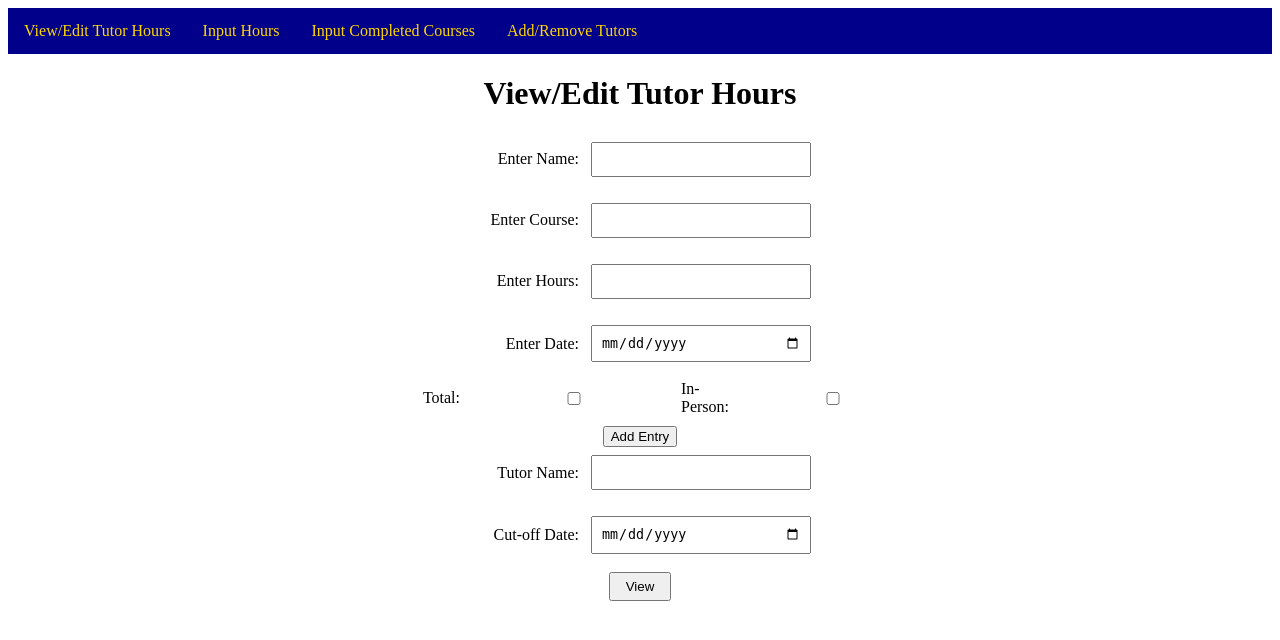
After one commit to TexasHolden/CertTrac, a Django app: page /add_tutor_hours/ in a window 1280 px wide. The commit adds this page. Shown: the top 640 px of the page. Run offline with Django 4.2, Linux system fonts and the light colour scheme.

Commit message:
forms.py, new html pages (likely not needed now),  modifications to VIew/Edit Hours
forms.py, new html pages (likely not needed now),  modifications to VIew/Edit Hours

```diff
--- /dev/null
+++ b/CertTracApp/forms.py
@@ -0,0 +1,7 @@
+from django import forms
+from .models import TutorHours
+
+class TutorHoursForm(forms.ModelForm):
+    class Meta:
+        model = TutorHours
+        fields = ['tutor', 'class_tutored', 'hours_tutored', 'date']
--- a/CertTracApp/models.py
+++ b/CertTracApp/models.py
@@ -1,4 +1,5 @@
 from django.db import models
+from django.utils import timezone
 
 
 class Tutor(models.Model):
@@ -131,3 +132,12 @@ class TotalTrainingSession(models.Model):
     #semester = models.CharField(max_length=40)
     #in_person_hours = models.DecimalField(max_digits=5, decimal_places=2)
     #total_hours = models.DecimalField(max_digits=5, decimal_places=2)
+
+class TutorHours(models.Model):
+    tutor = models.ForeignKey('Tutor', on_delete=models.CASCADE, related_name='tutor_hours')
+    class_tutored = models.CharField(max_length=100)
+    hours_tutored = models.DecimalField(max_digits=5, decimal_places=2)
+    date = models.DateField(default=timezone.now)
+
+    def __str__(self):
+        return f"{self.tutor.first_name} {self.tutor.last_name} - {self.class_tutored} on {self.date}"
--- a/CertTracApp/urls.py
+++ b/CertTracApp/urls.py
@@ -9,6 +9,8 @@ urlpatterns = [
     path('help', views.help, name='help'),
         # New URL patterns for the navigation bar
     path('view_edit_tutor_hours/', views.view_edit_tutor_hours, name='view_edit_tutor_hours'),
+    path('add_tutor_hours/', views.add_tutor_hours, name='add_tutor_hours'),
+    path('edit_tutor_hours/<int:tutor_hours_id>/', views.edit_tutor_hours, name='edit_tutor_hours'),
     path('input_hours/', views.input_hours, name='input_hours'),
     path('input_completed_courses/', views.input_completed_courses, name='input_completed_courses'),
     path('add_remove_tutors/', views.add_remove_tutors, name='add_remove_tutors'),
--- a/CertTracApp/views.py
+++ b/CertTracApp/views.py
@@ -1,6 +1,8 @@
-from django.shortcuts import render
-from .models import Tutor, Takes, Course
+from django.shortcuts import render, redirect, get_object_or_404
+from .models import Tutor, Takes, Course, TutorHours
 from django.db.models import F
+from .forms import TutorHoursForm
+from datetime import datetime
 
 def index(request):
     return render(request, 'index.html')
@@ -108,15 +110,61 @@ def get_course_level(name):
 # View/Edit Tutor Hours
 def view_edit_tutor_hours(request):
     if request.method == 'POST':
-        # Assume you have a form to edit hours, handle the form submission here
-        # Process the form data and update the database
-        # Redirect to a new URL:
-        return redirect('view_edit_tutor_hours')
+        if 'add' in request.POST:
+            # Process the form data to add a new TutorHours entry
+            form = TutorHoursForm(request.POST)
+            if form.is_valid():
+                form.save()
+                return redirect('view_edit_tutor_hours')
+        elif 'edit' in request.POST:
+            # Process the form data to update an existing TutorHours entry
+            tutor_hours_id = request.POST.get('tutor_hours_id')
+            tutor_hours = get_object_or_404(TutorHours, id=tutor_hours_id)
+            form = TutorHoursForm(request.POST, instance=tutor_hours)
+            if form.is_valid():
+                form.save()
+                return redirect('view_edit_tutor_hours')
     else:
-        # Fetch the tutor hours data from the database
-        tutor_hours = TutorHours.objects.all()  # Example model and method
-        context = {'tutor_hours': tutor_hours}
+        # GET request - display the form and the existing entries
+        # Filtering logic based on the name and cut-off date
+        tutor_hours_list = TutorHours.objects.all()
+        query_name = request.GET.get('tutor_name', '')
+        query_date = request.GET.get('cut_off_date', '')
+
+        if query_name:
+            tutor_hours_list = tutor_hours_list.filter(tutor__name__icontains=query_name)
+        if query_date:
+            cut_off_date = datetime.strptime(query_date, '%Y-%m-%d').date()
+            tutor_hours_list = tutor_hours_list.filter(date__gte=cut_off_date)
+
+        form = TutorHoursForm()  # An unbound form for adding new entries
+        context = {
+            'tutor_hours_list': tutor_hours_list,
+            'form': form,
+        }
         return render(request, 'view_edit_tutor_hours.html', context)
+
+def add_tutor_hours(request):
+        if request.method == 'POST':
+          form = TutorHoursForm(request.POST)
+          if form.is_valid():
+            form.save()
+            return redirect('view_edit_tutor_hours')
+        else:
+            form = TutorHoursForm()
+        return render(request, 'view_edit_tutor_hours.html', {'form': form})
+
+def edit_tutor_hours(request, tutor_hours_id):
+    tutor_hours = get_object_or_404(TutorHours, id=tutor_hours_id)
+    if request.method == 'POST':
+        form = TutorHoursForm(request.POST, instance=tutor_hours)
+        if form.is_valid():
+            form.save()
+            # Redirect to avoid POST data resubmission issues
+            return redirect('view_edit_tutor_hours')
+    # If GET request, display the page with form to edit
+    # Else, if POST but not valid, display form with errors
+    return render(request, 'edit_tutor_hours.html', {'form': form})
 
 # Input Hours
 def input_hours(request):
--- a/templates/base.html
+++ b/templates/base.html
@@ -35,6 +35,41 @@
         border: 1px solid #ADD8E6; /* Light Blue border */
         box-shadow: 0px 0px 8px 0px #ADD8E6; /* Slight shadow for effect */
     }
+
+    .container {
+      max-width: 800px;
+      margin: auto;
+      text-align: center;
+    }
+
+    .form-group {
+      margin-bottom: 20px;
+    }
+
+    label {
+      display: block;
+      text-align: left;
+    }
+
+    input {
+      width: 100%;
+      padding: 8px;
+      margin: 8px 0;
+    }
+
+    table {
+      width: 100%;
+      margin-top: 20px;
+    }
+
+    th, td {
+      text-align: left;
+      padding: 8px;
+    }
+
+    form {
+      display: inline;
+    }
   </style>
 </head>
 <body>
--- /dev/null
+++ b/templates/view_edit_tutor_hours.html
@@ -0,0 +1,100 @@
+{% extends 'base.html' %}
+
+{% block content %}
+<div class="container">
+  <h1>View/Edit Tutor Hours</h1>
+
+  <!-- Form to add/search tutor hours entry -->
+  <form method="post" action="{% url 'add_tutor_hours' %}" class="tutor-hours-form">
+      {% csrf_token %}
+      <div class="form-row">
+          <label for="tutor_name" class="form-label">Enter Name:</label>
+          <input type="text" id="tutor_name" name="tutor_name" required class="form-input">
+      </div>
+      <div class="form-row">
+          <label for="class_tutored" class="form-label">Enter Course:</label>
+          <input type="text" id="class_tutored" name="class_tutored" required class="form-input">
+      </div>
+      <div class="form-row">
+          <label for="hours_tutored" class="form-label">Enter Hours:</label>
+          <input type="number" id="hours_tutored" name="hours_tutored" step="0.01" required class="form-input">
+      </div>
+      <div class="form-row">
+          <label for="date" class="form-label">Enter Date:</label>
+          <input type="date" id="date" name="date" required class="form-input">
+      </div>
+      <div class="form-row">
+          <label class="form-label">Total:</label>
+          <input type="checkbox" id="total" name="total" class="form-checkbox">
+          <label for="total" class="form-label-checkbox">In-Person:</label>
+          <input type="checkbox" id="inperson" name="inperson" class="form-checkbox">
+      </div>
+      <button type="submit" name="add" value="add">Add Entry</button>
+  </form>
+  <form method="get" action="{% url 'view_edit_tutor_hours' %}" class="search-form">
+    <div class="form-row">
+        <label for="tutor_name" class="form-label">Tutor Name:</label>
+        <input type="text" id="tutor_name" name="tutor_name" class="form-input">
+    </div>
+    <div class="form-row">
+        <label for="cut_off_date" class="form-label">Cut-off Date:</label>
+        <input type="date" id="cut_off_date" name="cut_off_date" class="form-input">
+    </div>
+    <div class="form-row button-row">
+        <button type="submit" name="action" value="view" class="btn">View</button>
+    </div>
+</form>
+</div>
+
+<style>
+    .container {
+      max-width: 600px;
+      margin: auto;
+      text-align: center;
+    }
+
+    .search-form, .button-row {
+      text-align: center;
+      margin-bottom: 20px;
+    }
+
+    .form-row {
+      display: flex;
+      justify-content: center;
+      align-items: center;
+      margin-bottom: 10px;
+    }
+
+    .form-label {
+      min-width: 120px;
+      text-align: right;
+      margin-right: 10px;
+    }
+
+    .form-input,
+    .form-checkbox {
+      margin-left: 2px;
+      margin-right: 10px;
+    }
+
+    .form-input {
+      width: 200px;
+    }
+
+    .btn {
+      padding: 5px 15px;
+    }
+
+    /* Adjustments for checkbox alignment */
+    .form-checkbox {
+      margin-left: 2px; /* Space between checkbox and label */
+      margin-right: 5px;
+    }
+
+    .button-row {
+      display: flex;
+      justify-content: center;
+    }
+  </style>
+
+{% endblock %}
```
Also changed, not shown: templates/add_remove_tutors.html (added, +18 -0 lines), templates/input_completed_courses.html (added, +12 -0 lines), templates/input_hours.html (added, +12 -0 lines), CertTracApp/migrations/0020_tutorhours.py (added), CertTracApp/migrations/0021_auto_20231112_0025.py (added), db.sqlite3.
